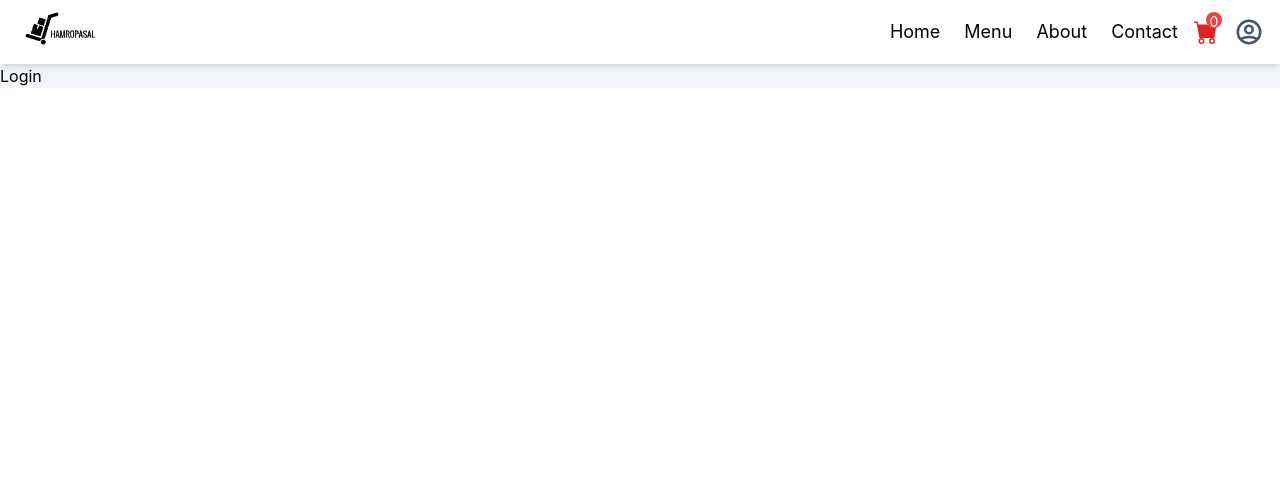
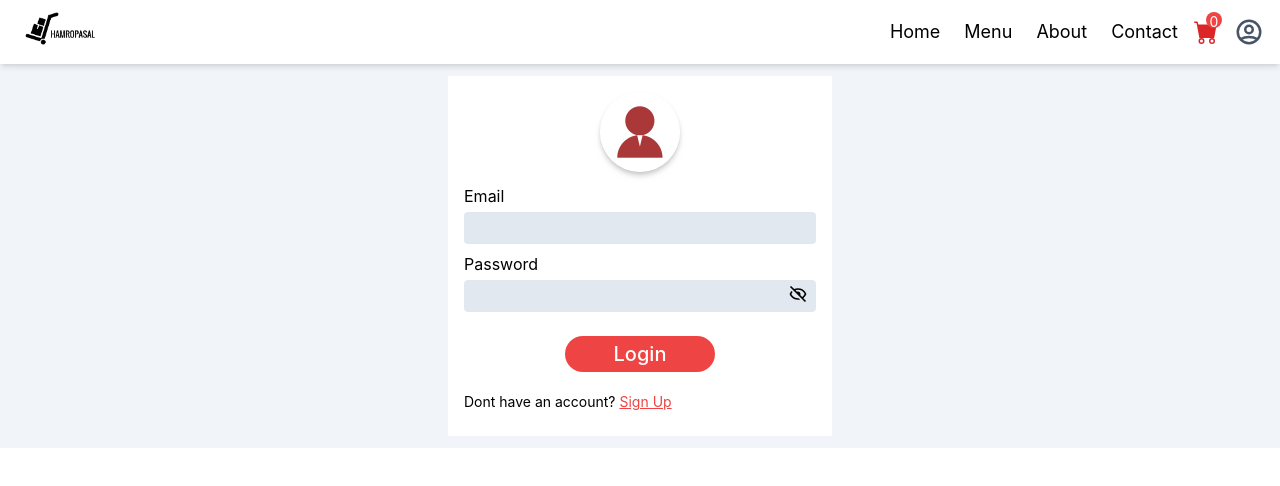
Before and after one commit to prasnaaryal/hamropasal-frontend, a React (Create React App) app: page /login in a window 1280 px wide. Shown: the top 486 px of the page. Built offline with nearby package versions, Linux system fonts and the light colour scheme.

Commit message:
SignUp functionality WIP

```diff
--- a/src/page/Login.js
+++ b/src/page/Login.js
@@ -1,7 +1,96 @@
-import React from "react";
+import React, { useState } from "react";
+import { BiHide, BiShow } from "react-icons/bi";
+import loginimage from "../assets/loginimage.gif";
+import { Link } from "react-router-dom";
 
 const Login = () => {
-  return <div>Login</div>;
+  const [showPassword, setShowPassword] = useState(false);
+  //to store value
+  const [data, setData] = useState({
+    firstName: "",
+    lastName: "",
+    email: "",
+    password: "",
+    confirmPassword: "",
+  });
+
+  console.log(data);
+
+  const handleShowPassword = () => {
+    setShowPassword((preve) => !preve);
+  };
+
+  const handleOnchange = (e) => {
+    const { name, value } = e.target;
+    setData((preve) => {
+      return {
+        ...preve,
+        [name]: value,
+      };
+    });
+  };
+
+  const handleSubmit = (e) => {
+    e.preventDefault();
+    const { email, password } = data;
+    //if not empty
+    if (email && password) {
+      alert("sucess");
+    } else {
+      alert("Pls enter required fields");
+    }
+  };
+  return (
+    <div className="p-3 md:pd-4 ">
+      <div className="w-full max-w-sm bg-white m-auto flex  flex-col p-4">
+        <div className="w-20 overflow-hidden rounded-full drop-shadow-md shadow-md m-auto">
+          <img src={loginimage} className="w-full" />
+        </div>
+
+        {/* //text form  */}
+        <form className="w-full py-3 flex flex-col" onSubmit={handleSubmit}>
+          <label htmlFor="email">Email</label>
+          <input
+            type={"email"}
+            id="email"
+            name="email"
+            className="mt-1 mb-2 w-full bg-slate-200 px-2 py-1 rounded focus-within:outline-blue-300"
+            value={data.email}
+            onChange={handleOnchange}
+          />
+
+          <label htmlFor="password">Password</label>
+          <div className="flex px-2 py-1 bg-slate-200 px-2 py-1 rounded mt-1 mb-2  focus-within:outline-blue-300">
+            <input
+              type={showPassword ? "text" : "password"}
+              id="password"
+              name="password"
+              className="w-full bg-slate-200 border-none outline-none"
+              value={data.password}
+              onChange={handleOnchange}
+            />
+            <span
+              className="flex text-xl cursor-pointer"
+              onClick={handleShowPassword}
+            >
+              {showPassword ? <BiShow /> : <BiHide />}
+            </span>
+          </div>
+
+          <button className="w-full max-w-[150px] m-auto bg-red-500 hover:bg-red-600 cursor-pointer  text-white text-xl font-medium text-center py-1 rounded-full mt-4">
+            Login
+          </button>
+        </form>
+
+        <p className="text-left text-sm my-2">
+          Dont have an account?{" "}
+          <Link to={"/signup"} className="text-red-500 underline">
+            Sign Up
+          </Link>
+        </p>
+      </div>
+    </div>
+  );
 };
 
 export default Login;
--- a/src/page/Signup.js
+++ b/src/page/Signup.js
@@ -1,9 +1,11 @@
 import React, { useState } from "react";
 import { BiHide, BiShow } from "react-icons/bi";
 import loginimage from "../assets/loginimage.gif";
-import { Link } from "react-router-dom";
+import { Link, useNavigate } from "react-router-dom";
+import { ImagetoBase64 } from "../utility/ImagetoBase64";
 
 const Signup = () => {
+  const navigate = useNavigate();
   const [showPassword, setShowPassword] = useState(false);
   const [confirmPassword, setShowConfirmpassword] = useState(false);
   //to store value
@@ -13,6 +15,7 @@
     email: "",
     password: "",
     confirmPassword: "",
+    image: "",
   });
 
   console.log(data);
@@ -35,27 +38,75 @@
     });
   };
 
-  const handleSubmit = (e) => {
+  const handleUploadProfileImage = async (e) => {
+    // console.log(e.target.files[0])
+    const data = await ImagetoBase64(e.target.files[0]);
+    console.log(data);
+
+    setData((preve) => {
+      return {
+        ...preve,
+        image: data,
+      };
+    });
+  };
+  console.log(process.env.REACT_APP_SERVER_DOMAIN);
+  const handleSubmit = async (e) => {
     e.preventDefault();
     const { firstName, email, password, confirmPassword } = data;
-    //if not empty
+
     if (firstName && email && password && confirmPassword) {
-      //check if password and confirm password are same
       if (password === confirmPassword) {
-        alert("sucess");
+        try {
+          const fetchData = await fetch(
+            `${process.env.REACT_APP_SERVER_DOMAIN}/signup`,
+            {
+              method: "POST",
+              headers: {
+                "content-type": "application/json",
+              },
+              body: JSON.stringify(data),
+            }
+          );
+
+          const dataRes = await fetchData.json();
+
+          if (dataRes.alert) {
+            navigate("/login");
+          }
+        } catch (error) {
+          console.error("Failed to fetch:", error);
+          // Handle the error as needed
+        }
       } else {
-        alert("password not equal");
+        alert("password and confirm password not equal");
       }
     } else {
-      alert("Pls enter required fields");
+      alert("Please Enter required fields");
     }
   };
 
   return (
     <div className="p-3 md:pd-4 ">
       <div className="w-full max-w-sm bg-white m-auto flex  flex-col p-4">
-        <div className="w-20 overflow-hidden rounded-full drop-shadow-md shadow-md m-auto">
-          <img src={loginimage} className="w-full" />
+        <div className="w-20 h-20 overflow-hidden rounded-full drop-shadow-md shadow-md m-auto ">
+          <img
+            src={data.image ? data.image : loginimage}
+            className="w-full h-full"
+          />
+
+          <label htmlFor="profileImage">
+            <div className="absolute bottom-0 h-1/3 bg-slate-500 bg-opacity-20 w-full text-center cursor-pointer">
+              <p className="text-sm p-1 text white">Upload</p>
+            </div>
+            <input
+              type={"file"}
+              id="profileImage"
+              accept="image/*"
+              className="hidden"
+              onChange={handleUploadProfileImage}
+            />
+          </label>
         </div>
 
         {/* //text form  */}
--- /dev/null
+++ b/src/utility/ImagetoBase64.js
@@ -0,0 +1,13 @@
+async function ImagetoBase64(file) {
+  const reader = new FileReader();
+  reader.readAsDataURL(file);
+
+  const data = new Promise((resolve, reject) => {
+    reader.onload = () => resolve(reader.result);
+    reader.onerror = (err) => reject(err);
+  });
+
+  return data;
+}
+
+export { ImagetoBase64 };
```
Also changed, not shown: 1 other file (tests, documents, lock files or other folders).
